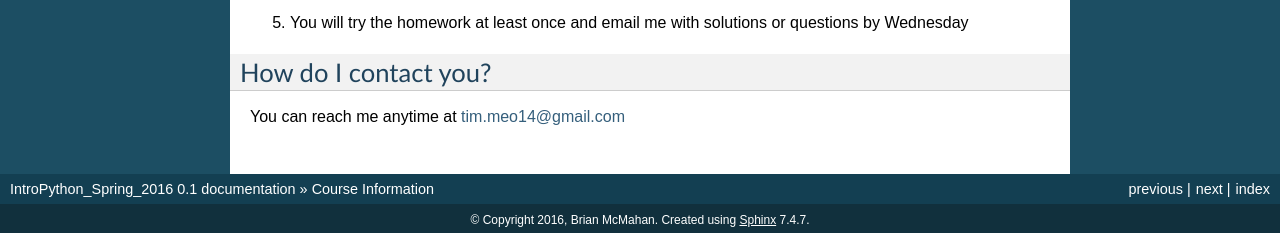
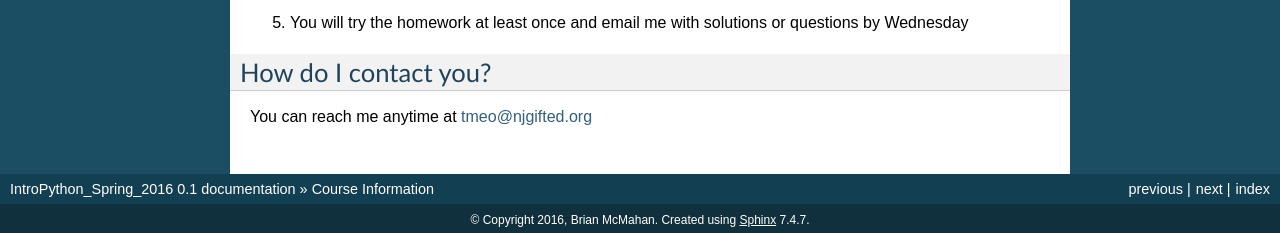
Before and after one commit to Heroes-Academy/Intro-to-Python-Spring-2016, a Sphinx documentation site: the page built from docs/source/info.rst, in a window 1280 px wide. Shown: the part 867-1100 px from the top of the page. Built offline with Sphinx 7.4.7, drawn with Linux system fonts in a browser that asks for light colours.

Commit message:
Update info.rst
Update course contact email address

```diff
--- a/docs/source/info.rst
+++ b/docs/source/info.rst
@@ -41,4 +41,4 @@ I expect that...
 How do I contact you?
 ---------------------
 
-You can reach me anytime at tim.meo14@gmail.com
+You can reach me anytime at tmeo@njgifted.org
```
